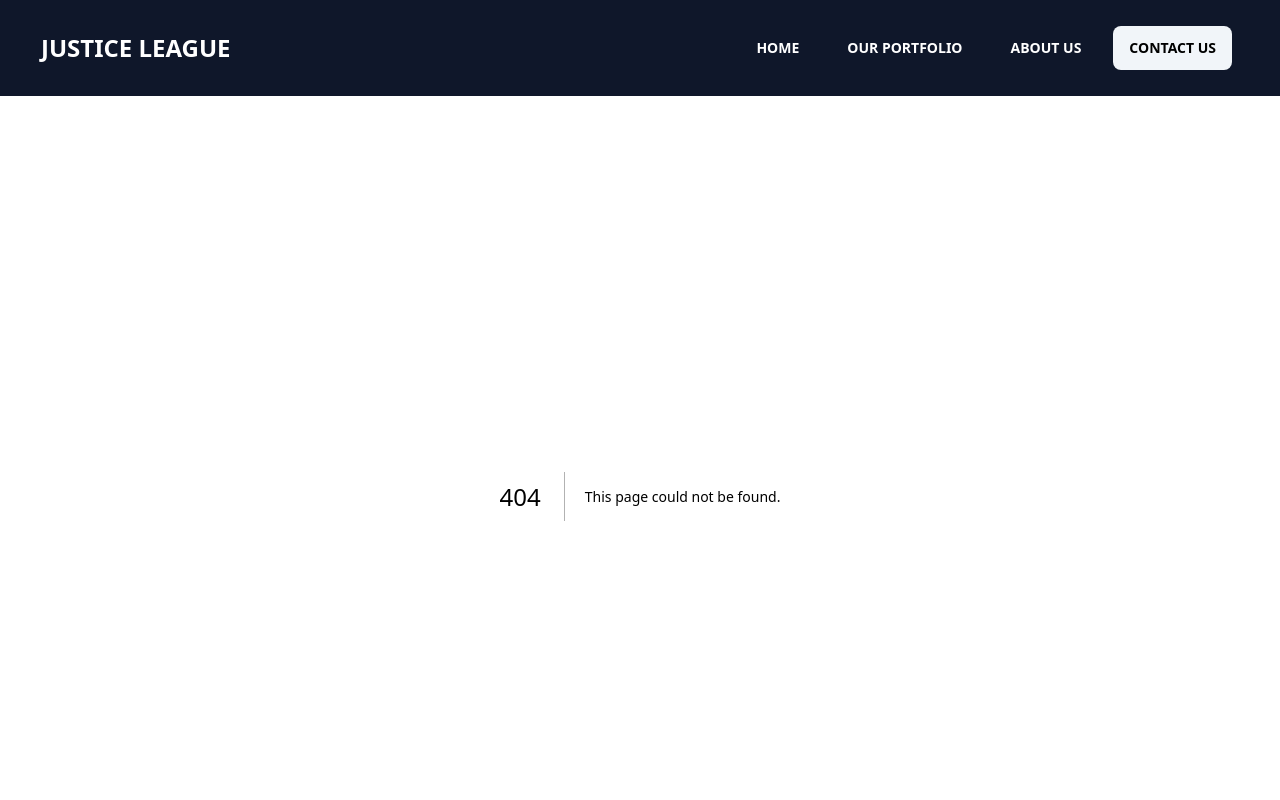
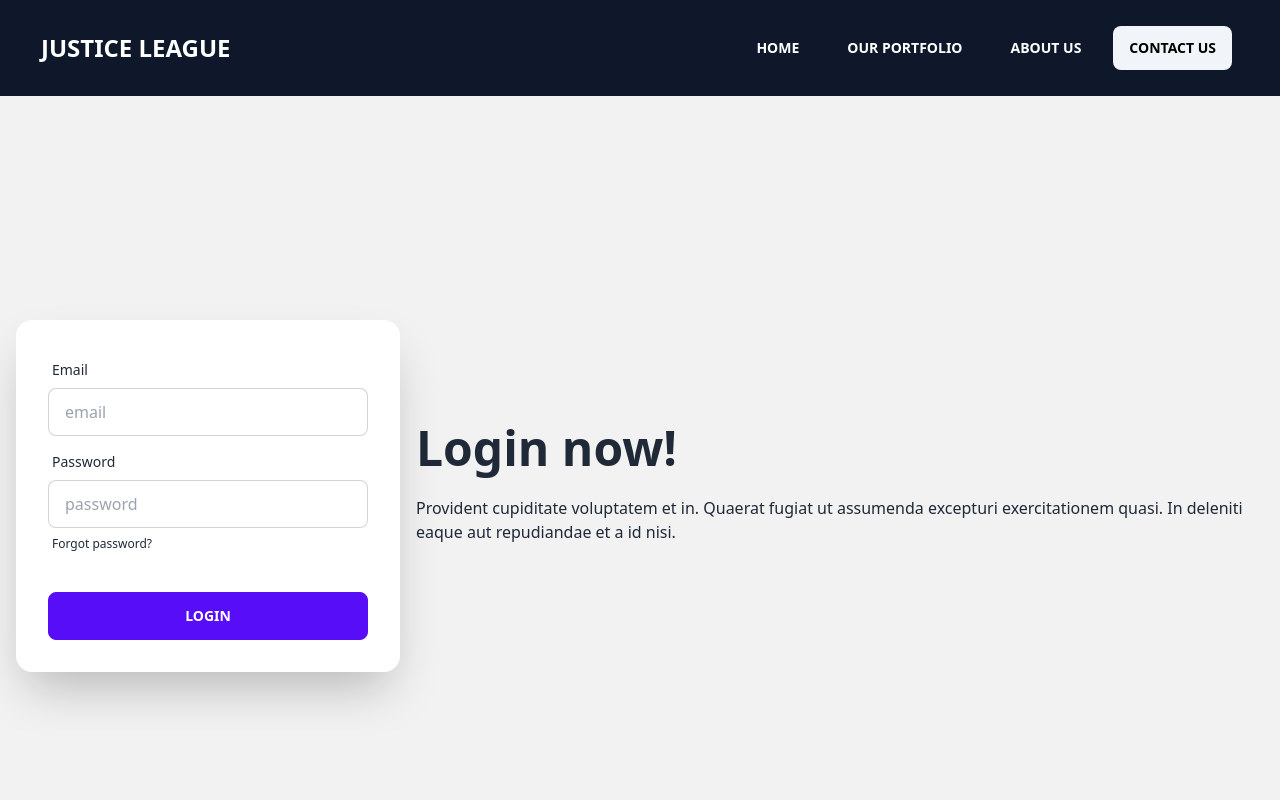
Before and after one commit to maitri-vv/justice-league, a Next.js app: page /Contactus in a window 1280 px wide. Before the commit this address had no page. Shown: the top 800 px of the page. Built offline with nearby package versions, Linux system fonts and the light colour scheme.

Commit message:
added new pages
Signed-off-by: Samridhi-Sinha <96681774+yash19sinha@users.noreply.github.com>

```diff
--- a/components/Navbar.js
+++ b/components/Navbar.js
@@ -1,5 +1,6 @@
 import Link from 'next/link'
 import React from 'react'
+
 
 const Navbar = () => {
   return (
@@ -10,20 +11,20 @@ const Navbar = () => {
             <svg xmlns="http://www.w3.org/2000/svg" className="w-5 h-5" fill="none" viewBox="0 0 24 24" stroke="currentColor"><path strokeLinecap="round" strokeLinejoin="round" strokeWidth="2" d="M4 6h16M4 12h8m-8 6h16" /></svg>
           </label>
           <ul tabIndex={0} className="p-2 mt-3 font-semibold shadow menu menu-compact dropdown-content rounded-box w-52 bg-neutral">
-            <li><a>HOME</a></li>
-            <li><a>OUR PORTFOLIO</a></li>
-            <li><a>ABOUT US</a></li>
-            <li><button className="text-black rounded-full bg-slate-100">CONTACT US</button></li>
+            <li><Link href="/" className='hover:text-red-400'>HOME</Link></li>
+            <li><a className='hover:text-red-400'>OUR PORTFOLIO</a></li>
+            <li><Link href="/Aboutus" className='hover:text-red-400'>ABOUT US</Link></li>
+            <li><button className="text-black rounded-md bg-slate-100"><Link href="/Contactus">CONTACT US</Link></button></li>
           </ul>
         </div>
         <a className="text-2xl font-bold normal-case btn btn-ghost">JUSTICE LEAGUE</a>
       </div>
       <div className="hidden mx-5 text-sm font-bold navbar-end lg:flex">
         <ul className="px-1 space-x-4 menu menu-horizontal">
-            <li><a className='hover:text-red-400'>HOME</a></li>
+            <li><Link href="/" className='hover:text-red-400'>HOME</Link></li>
             <li><a className='hover:text-red-400'>OUR PORTFOLIO</a></li>
-            <li><a className='hover:text-red-400'>ABOUT US</a></li>
-            <li><button className="text-black rounded-md bg-slate-100">CONTACT US</button></li>
+            <li><Link href="/Aboutus" className='hover:text-red-400'>ABOUT US</Link></li>
+            <li><button className="text-black rounded-md bg-slate-100"><Link href="/Contactus">CONTACT US</Link></button></li>
         </ul>
 
       </div>
--- a/pages/Aboutus.js
+++ b/pages/Aboutus.js
@@ -3,6 +3,16 @@ import React from 'react'
 const Aboutus = () => {
   return (
     <div>
+        <div className="hero min-h-screen bg-slate-400">
+        <div className="hero-content flex-col lg:flex-row">
+            <img src="/images/img.jpg" className="max-w-sm rounded-lg shadow-2xl" />
+            <div>
+            <h1 className="text-5xl font-bold">Box Office News!</h1>
+            <p className="py-6">Provident cupiditate voluptatem et in. Quaerat fugiat ut assumenda excepturi exercitationem quasi. In deleniti eaque aut repudiandae et a id nisi.</p>
+            <button className="btn btn-primary">Get Started</button>
+            </div>
+        </div>
+        </div>
         <div className='bg-slate-900 p-5'>
             <div tabIndex={0} className="collapse collapse-plus border border-base-300 bg-base-100 rounded-box justify-center m-5">
             <div className="collapse-title text-xl font-medium">
--- /dev/null
+++ b/pages/Contactus.js
@@ -0,0 +1,40 @@
+import React from 'react'
+
+const Contactus = () => {
+  return (
+    <div>
+      <div className="hero min-h-screen bg-base-200">
+        <div className="hero-content flex-col lg:flex-row-reverse">
+            <div className="text-center lg:text-left">
+            <h1 className="text-5xl font-bold">Login now!</h1>
+            <p className="py-6">Provident cupiditate voluptatem et in. Quaerat fugiat ut assumenda excepturi exercitationem quasi. In deleniti eaque aut repudiandae et a id nisi.</p>
+            </div>
+            <div className="card flex-shrink-0 w-full max-w-sm shadow-2xl bg-base-100">
+            <div className="card-body">
+                <div className="form-control">
+                <label className="label">
+                    <span className="label-text">Email</span>
+                </label>
+                <input type="text" placeholder="email" className="input input-bordered" />
+                </div>
+                <div className="form-control">
+                <label className="label">
+                    <span className="label-text">Password</span>
+                </label>
+                <input type="text" placeholder="password" className="input input-bordered" />
+                <label className="label">
+                    <a href="#" className="label-text-alt link link-hover">Forgot password?</a>
+                </label>
+                </div>
+                <div className="form-control mt-6">
+                <button className="btn btn-primary">Login</button>
+                </div>
+            </div>
+            </div>
+        </div>
+        </div>
+    </div>
+  )
+}
+
+export default Contactus
--- a/pages/_app.js
+++ b/pages/_app.js
@@ -1,6 +1,7 @@
 import '@/styles/globals.css'
 import Navbar from '@/components/Navbar'
 import Footer from '@/components/Footer'
+
 
 export default function App({ Component, pageProps }) {
 
--- a/pages/index.js
+++ b/pages/index.js
@@ -2,6 +2,7 @@ import Head from 'next/head'
 import Image from 'next/image'
 import { Inter } from '@next/font/google'
 import styles from '@/styles/Home.module.css'
+
 
 import Testimonials from '@/components/Testimonials'
 
```
